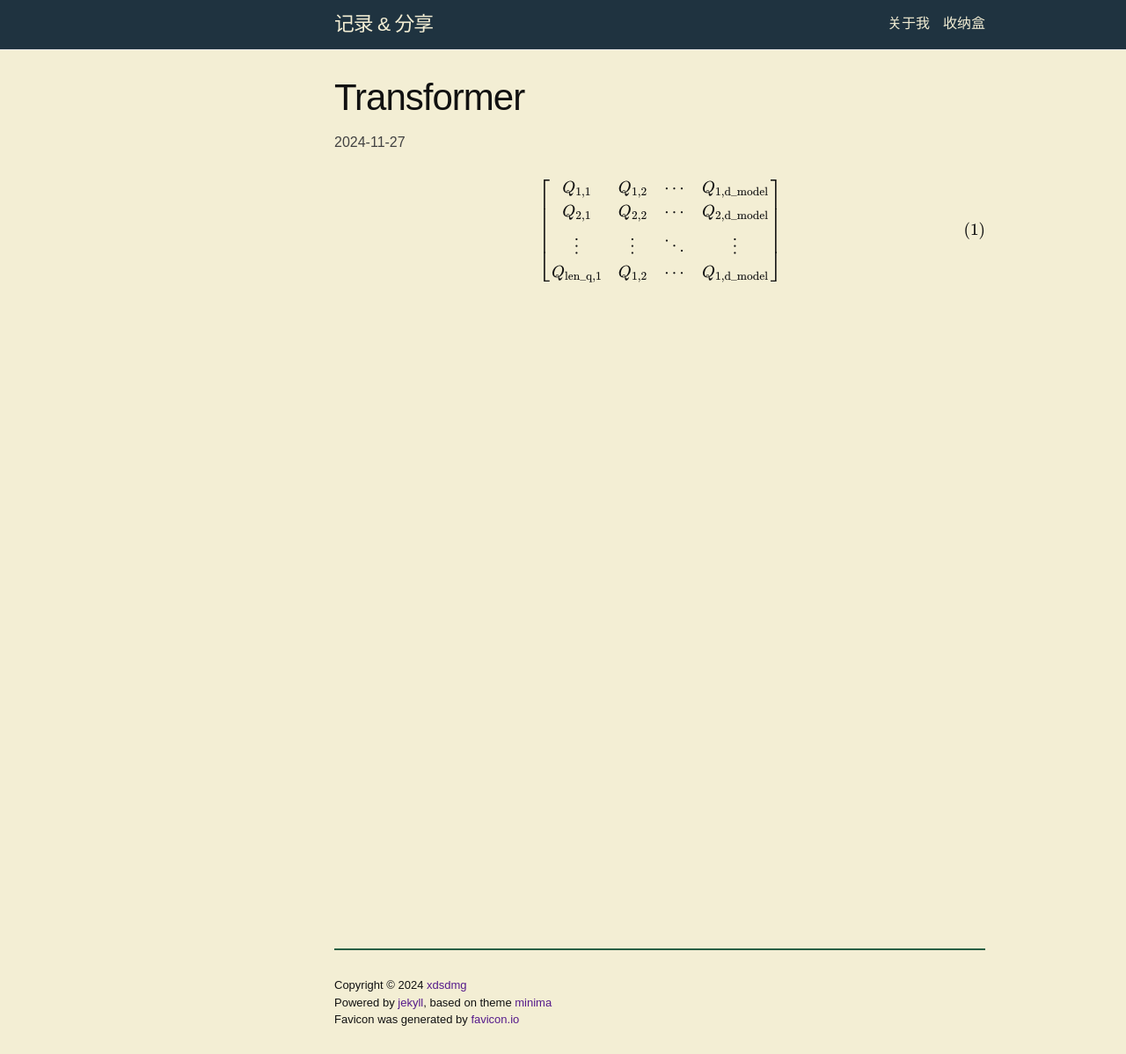
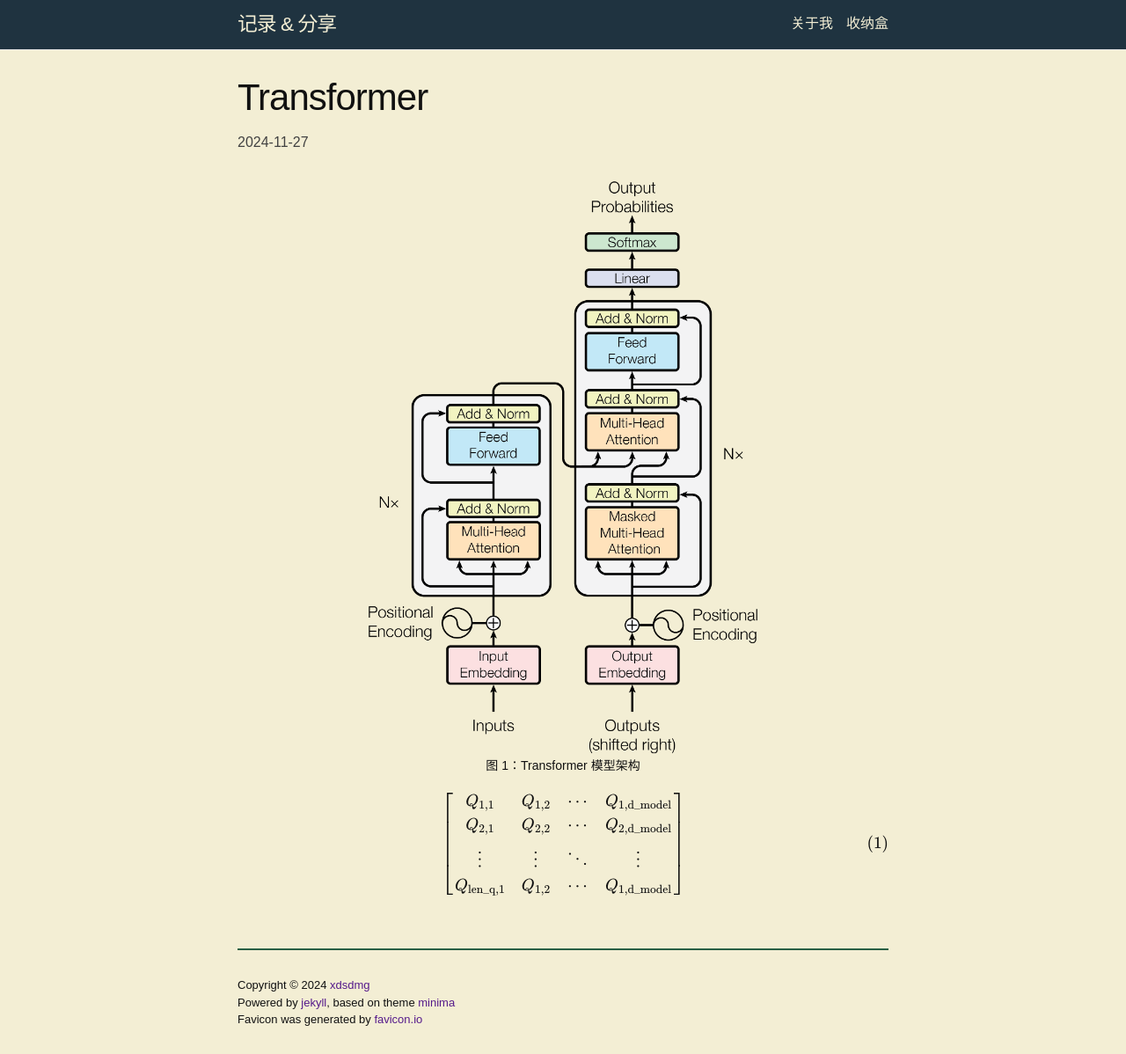
Before and after one commit to xdsdmg/xdsdmg.github.io, a Jekyll site: the page built from docs/_storage_box/2024-11-27-transformer.md, in a window 1280 px wide. Shown: the whole page at 88% size. Built offline with Jekyll 4.4.1, drawn with Linux system fonts in a browser that asks for light colours; formulas are drawn with MathJax 3; the table of contents is made by our own code.

Commit message:
add responsive layout

```diff
--- a/docs/_includes/head.html
+++ b/docs/_includes/head.html
@@ -1,7 +1,7 @@
 <head>
   <meta charset="utf-8">
   <meta http-equiv="X-UA-Compatible" content="IE=edge">
-  <meta name="viewport" content="width=device-width, initial-scale=1">
+  <meta name="viewport" content="width=device-width, initial-scale=1.0">
   {%- seo -%}
   <link rel="stylesheet" href="{{ "/assets/css/style.css" | relative_url }}">
   <link rel="icon" type="image/png" sizes="32x32" href="/assets/imgs/favicon-32x32.png">
--- a/docs/_layouts/post.html
+++ b/docs/_layouts/post.html
@@ -31,7 +31,7 @@
     {% capture toc_size %}{{ content | toc_only | size }}{% endcapture %}
     {% assign toc_size = toc_size | plus: 0 %}
     {% if toc_size > 39 %}
-    <a href="#{{ page.title | escape }}"><b>{{ page.title | escape }}</b></a>
+    <a href="#{{ page.title | escape }}"><b>{{ "目录" | escape }}</b></a>
     {% endif %}
     {{ content | toc_only }}
   </div>
--- a/docs/_sass/minima/_base.scss
+++ b/docs/_sass/minima/_base.scss
@@ -37,11 +37,7 @@
 body {
   font: $base-font-weight #{$base-font-size}/#{$base-line-height} $base-font-family;
   color: $text-color;
-  // background-color: $background-color;
-  // background-color: #c9cdd4;
-  // background-color: #F3FED0;
   background-color: #F3EED4;
-  // background-color: #FFFDF0;
   -webkit-text-size-adjust: 100%;
   -webkit-font-feature-settings: "kern" 1;
   -moz-font-feature-settings: "kern" 1;
@@ -50,13 +46,9 @@
   font-kerning: normal;
   display: flex;
   min-height: 100vh;
-  min-width: 1500px;
   flex-direction: column;
   overflow: hidden;
   overflow-wrap: break-word;
-  // font-family: Georgia, serif;
-  // font-family: "Helvetica Neue", Helvetica, Arial, sans-serif;
-  // font-family: LarkHackSafariFont, LarkEmojiFont, LarkChineseQuote, -apple-system, BlinkMacSystemFont, Helvetica Neue, Tahoma, PingFang SC, Microsoft Yahei, Arial, Hiragino Sans GB, sans-serif, Apple Color Emoji, Segoe UI Emoji, Segoe UI Symbol, Noto Color Emoji;
   font-family: source sans pro, sans-serif;
   height: 100%;
 }
@@ -236,19 +228,28 @@
 /**
  * Wrapper
  */
+// .wrapper {
+//   max-width: calc(#{$content-width} - (#{$spacing-unit}));
+//   margin-right: auto;
+//   margin-left: auto;
+//   padding-right: $spacing-unit * .5;
+//   padding-left: $spacing-unit * .5;
+//   @extend %clearfix;
+
+//   @media screen and (min-width: $on-large) {
+//     max-width: calc(#{$content-width} - (#{$spacing-unit} * 2));
+//     padding-right: $spacing-unit;
+//     padding-left: $spacing-unit;
+//   }
+// }
+
 .wrapper {
-  max-width: calc(#{$content-width} - (#{$spacing-unit}));
   margin-right: auto;
   margin-left: auto;
-  padding-right: $spacing-unit * .5;
-  padding-left: $spacing-unit * .5;
-  @extend %clearfix;
 
-  @media screen and (min-width: $on-large) {
-    max-width: calc(#{$content-width} - (#{$spacing-unit} * 2));
-    padding-right: $spacing-unit;
-    padding-left: $spacing-unit;
-  }
+  max-width: calc(#{$content-width} - (#{$spacing-unit} * 2));
+  padding-right: $spacing-unit;
+  padding-left: $spacing-unit;
 }
 
 /**
--- a/docs/_sass/minima/_layout.scss
+++ b/docs/_sass/minima/_layout.scss
@@ -6,8 +6,8 @@
   line-height: $base-line-height * $base-font-size * 2.25;
   width: 100%;
 
-  # background-color: white;
-  # background-color: #283f44;
+  // background-color: white;
+  // background-color: #283f44;
   background-color: #1F3340;
   border-bottom: 1px solid $border-color-01;
 }
@@ -347,10 +347,15 @@
   }
 }
 
+@media (min-width: 1500px) {
+  #table-of-contents {
+    position: fixed;
+    left: $spacing-unit;
+    top: $spacing-unit * 2.865;
+  }
+}
+
 #table-of-contents {
-  position: fixed;
-  left: $spacing-unit;
-  top: $spacing-unit * 2.865;
   font-size: 1rem;
   width: 10 * $spacing-unit;
 }
--- a/docs/_storage_box/2024-11-27-transformer.md
+++ b/docs/_storage_box/2024-11-27-transformer.md
@@ -4,6 +4,13 @@
 date: 2024-11-27 20:13:09 +0800
 categories: draft
 ---
+
+<div align="center">
+<img src="/assets/imgs/transformer/arch.png" width="60%"/>
+</div>
+<div align="center">
+<span style="font-size: 14px">图 1：Transformer 模型架构</span>
+</div>
 
 {%
 assign eq =
```
Also changed, not shown: docs/latex/ai-share/ref.bib (+22 -7 lines), docs/assets/imgs/transformer/arch.png (added), 2 other files.
